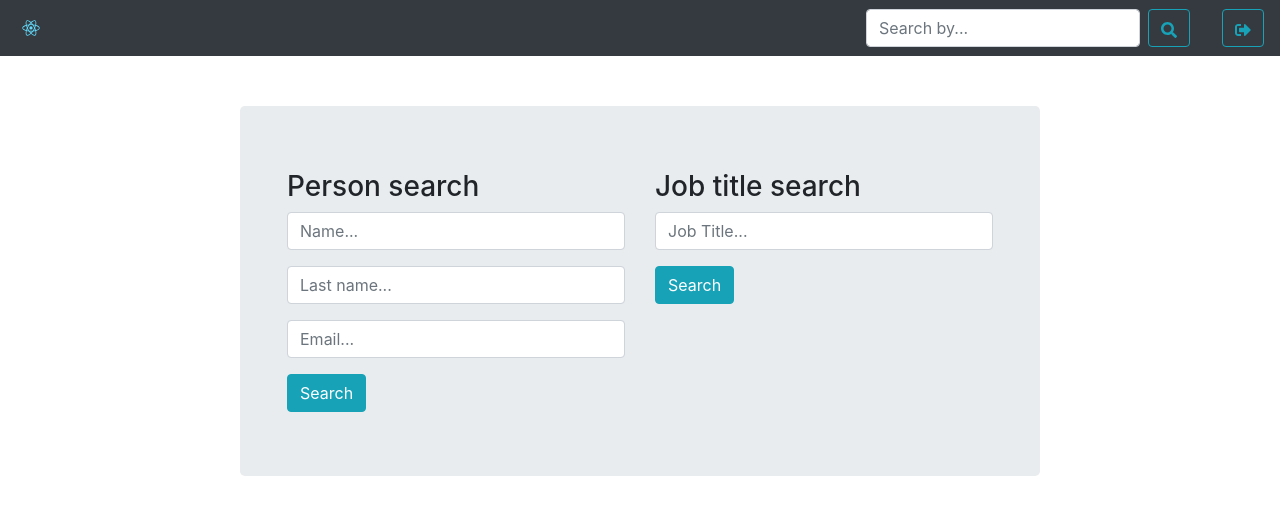
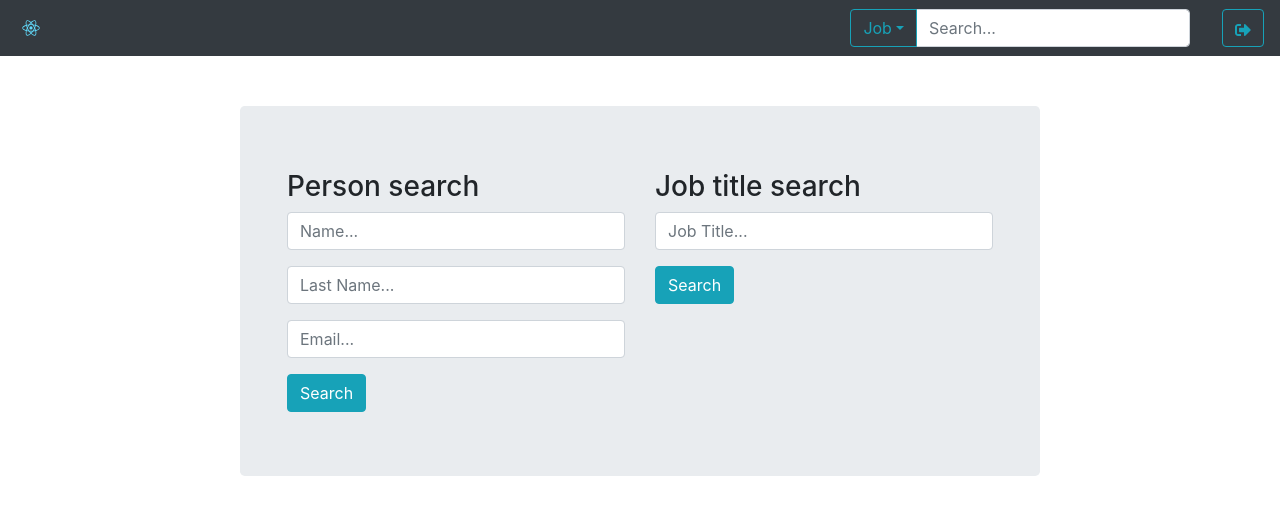
Before and after one commit to kneekicka/ats-rebuild, a React (Create React App) app: page / in a window 1280 px wide. Shown: the top 514 px of the page. Built offline with nearby package versions, Linux system fonts and the light colour scheme.

Commit message:
Search field in the navbar fix

```diff
--- a/src/Components/Navbar/Navbar.tsx
+++ b/src/Components/Navbar/Navbar.tsx
@@ -1,15 +1,30 @@
-import React from "react";
+import React, { useState } from "react";
 import "./Navbar.css";
-import { Navbar, Form, FormControl, Button } from "react-bootstrap";
+import {
+  Navbar,
+  Form,
+  FormControl,
+  Button,
+  InputGroup,
+  DropdownButton,
+  Dropdown,
+} from "react-bootstrap";
 import logo from "../../logo.svg";
-import { FaSignOutAlt, FaSearch } from "react-icons/fa";
+import { FaSignOutAlt } from "react-icons/fa";
 
 const NavBar = (props: any) => {
+  const [searchOption, setSearchOption] = useState("Job");
+  const [searchTerm, setSearchTerm] = useState(null);
+
   const handleSubmit = (event: any) => {
-    const form = event.currentTarget;
-    console.log("search text", form.formSearchName.value);
+    console.log("search option", searchOption);
+    console.log("searchTerm", searchTerm);
     event.preventDefault();
     event.stopPropagation();
+  };
+
+  const getSearchValue = (event: any) => {
+    setSearchTerm(event.target.value);
   };
 
   const logout = () => {
@@ -18,17 +33,35 @@ const NavBar = (props: any) => {
 
   const searchBar = props.showSearch ? (
     <Form onSubmit={handleSubmit} inline className="Navbar-search-form">
-      <Form.Group controlId="formSearchName">
+      <InputGroup>
+        <DropdownButton
+          as={InputGroup.Prepend}
+          variant="outline-info"
+          title={searchOption}
+          id="input-group-dropdown-1"
+        >
+          <Dropdown.Item
+            onClick={() => {
+              setSearchOption("Job");
+            }}
+          >
+            Job
+          </Dropdown.Item>
+          <Dropdown.Divider />
+          <Dropdown.Item
+            onClick={() => {
+              setSearchOption("People");
+            }}
+          >
+            People
+          </Dropdown.Item>
+        </DropdownButton>
         <FormControl
-          required
-          type="text"
-          placeholder="Search by..."
-          className="mr-sm-2"
+          onChange={getSearchValue}
+          placeholder="Search..."
+          aria-describedby="basic-addon1"
         />
-      </Form.Group>
-      <Button type="submit" variant="outline-info">
-        <FaSearch />
-      </Button>
+      </InputGroup>
     </Form>
   ) : (
     ""
--- a/src/Containers/Search/Search.tsx
+++ b/src/Containers/Search/Search.tsx
@@ -30,7 +30,7 @@ const Search = () => {
                 <Form.Control required type="text" placeholder="Name..." />
               </Form.Group>
               <Form.Group controlId="formSearchSurname">
-                <Form.Control required type="text" placeholder="Last name..." />
+                <Form.Control required type="text" placeholder="Last Name..." />
               </Form.Group>
               <Form.Group controlId="formSearchEmail">
                 <Form.Control required type="email" placeholder="Email..." />
```
